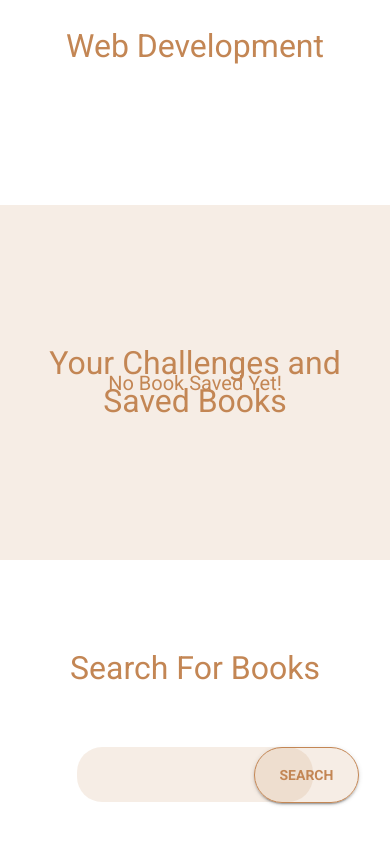
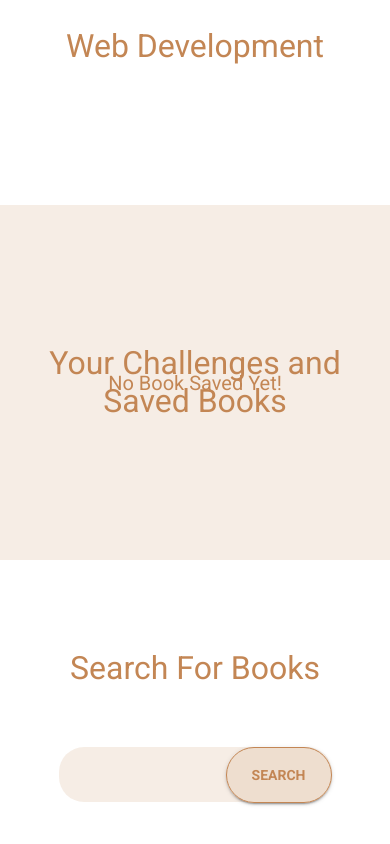
Before and after one commit to adhamElhabashy/Library, a React (Vite) app: page / in a window 390 px wide. Shown: the part 956-1800 px from the top of the page. Built offline with nearby package versions, Linux system fonts and the light colour scheme; no server answers.

Commit message:
fix: solve responsivity issue in the search bar

```diff
--- a/src/Sections/Search/SearchBar/SearchBar.css
+++ b/src/Sections/Search/SearchBar/SearchBar.css
@@ -1,13 +1,14 @@
 .search-bar {
 	position: relative;
-	margin: 20px 0;
+	margin: 20px auto;
 	display: flex;
 	justify-content: center;
 	align-items: center;
+	width: 70%;
 }
 
 .search-input {
-	width: 40%;
+	width: 100%;
 	padding: 20px 40px;
 	border-radius: 25px;
 	border: none;
--- a/src/Sections/Search/SearchBar/SearchBar.jsx
+++ b/src/Sections/Search/SearchBar/SearchBar.jsx
@@ -6,8 +6,6 @@ import { useDispatch } from "react-redux";
 import { fetchBooksSearch } from "../../../Features/BooksSearchSlice";
 
 function SearchBar() {
-	// added search functionality
-	// need to solve responsiveness
 	const theme = useTheme();
 	const dispatch = useDispatch();
 	const inputRef = useRef();
@@ -30,7 +28,7 @@ function SearchBar() {
 					padding: "15px 25px",
 					position: "absolute",
 					border: "1px solid ",
-					left: "65%",
+					right: "0%",
 					borderColor: "primary.dark",
 					color: "primary.dark",
 					fontWeight: "bold",
```
